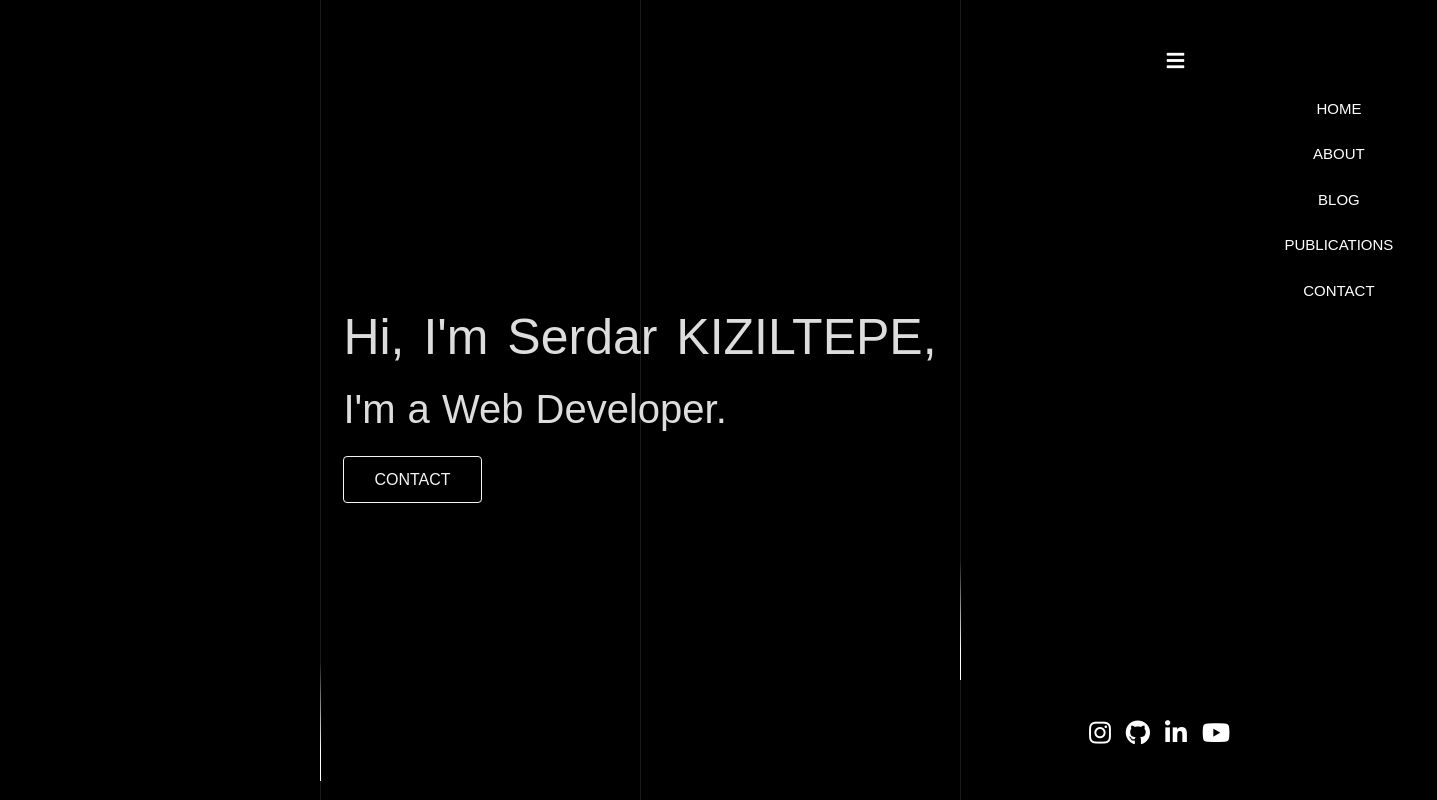
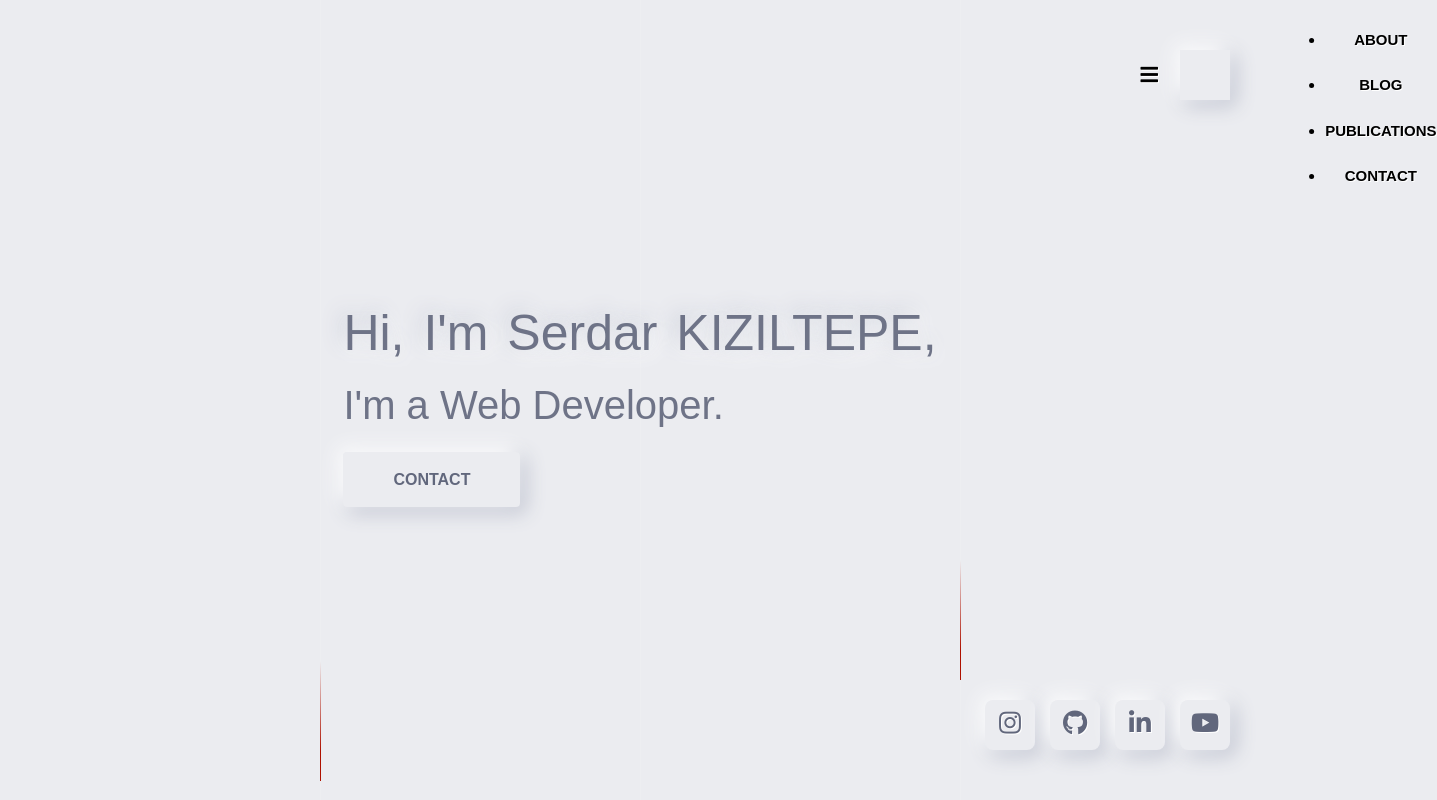
Before and after one commit to serdarkiziltepe/personal-website, a Nuxt app: page / in a window 1280 px wide. Shown: the whole page, 1437 px wide, since content can reach past the window. Built offline with nearby package versions, Linux system fonts and the light colour scheme.

Commit message:
Genelral Fix and blog page

```diff
--- a/components/Header.vue
+++ b/components/Header.vue
@@ -47,14 +47,14 @@
           content: "Coming Soon";
           position: absolute;
           left: -100%;
-          color: white;
+          color: black;
           font-weight: 100;
           padding: 2px;
           font-size: 12px;
         }
       }
       a {
-        color: white;
+        color: black;
         text-decoration: none;
         list-style: none;
         font-size: 15px;
@@ -74,17 +74,34 @@
   text-align: center;
   margin-bottom: 20px;
   cursor: pointer;
+
+  background-color: #ebecf0;
+  text-shadow: 1px 1px 0 white;
+
+  box-shadow: -5px -5px 20px white, 5px 5px 20px #babecc;
+  transition: all 0.2s ease-in-out;
+  cursor: pointer;
+  font-weight: 600;
+
+  height: 50px;
+  width: 50px;
+
+  display: flex;
+  justify-content: center;
+  align-items: center;
+
   i {
-    color: white;
+    color: black;
     font-size: 20px;
   }
 }
 
-.open-menu:hover {
-  .primary-menu {
-    transform: translateX(0%);
-    animation: 4s appear;
-    transition: 1s;
-  }
-}
+// .open-menu:hover {
+//   .primary-menu {
+//     display: none;
+//     transform: translateX(0%);
+//     animation: 4s appear;
+//     transition: 1s;
+//   }
+// }
 </style>
--- a/layouts/default.vue
+++ b/layouts/default.vue
@@ -37,12 +37,6 @@ html {
   // font-family: "Rasa", serif;
   font-family: "Varela Round", sans-serif;
   font-size: 16px;
-  word-spacing: 1px;
-  -ms-text-size-adjust: 100%;
-  -webkit-text-size-adjust: 100%;
-  -moz-osx-font-smoothing: grayscale;
-  -webkit-font-smoothing: antialiased;
-  box-sizing: border-box;
 }
 
 *,
@@ -52,61 +46,45 @@ html {
   margin: 0;
 }
 
-.button--green {
+$color-bg: #ebecf0;
+$white: #ffffff;
+$black: #000;
+$soft-gray: #61677c;
+$red: #ae1100;
+
+$primary-text-color: #a3b1c6;
+
+a {
+  text-decoration: none;
+}
+
+body {
+  width: 100%;
+  height: 100%;
+  background-color: $color-bg;
+  line-height: 1.6;
+  position: relative;
+}
+
+.button-green {
   display: inline-block;
   border-radius: 4px;
-  border: 1px solid #3b8070;
-  color: #3b8070;
+  color: $soft-gray;
   text-decoration: none;
-  padding: 10px 30px;
-}
-
-.button--white {
-  display: inline-block;
-  border-radius: 4px;
-  border: 1px solid #f5f5f5;
-  color: #f5f5f5;
-  text-decoration: none;
-  padding: 10px 30px;
-}
-
-.button--green:hover {
-  color: #fff;
-  background-color: #3b8070;
-}
-
-.button--grey {
-  display: inline-block;
-  border-radius: 4px;
-  border: 1px solid #35495e;
-  color: #35495e;
-  text-decoration: none;
-  padding: 10px 30px;
-  margin-left: 15px;
-}
-
-.button--grey:hover {
-  color: #fff;
-  background-color: #35495e;
+  font-weight: bold;
+  padding: 15px 50px;
+  box-shadow: -5px -5px 20px white, 5px 5px 20px #babecc;
+  transition: all 0.2s ease-in-out;
+  &:hover {
+    box-shadow: -2px -2px 5px white, 2px 2px 5px #babecc;
+  }
 }
 
 .container {
-  height: 100vh;
   max-width: 1234px;
   margin-left: auto;
   margin-right: auto;
   width: 95%;
-}
-
-body {
-  display: table;
-  width: 100%;
-  height: 100%;
-  background-color: black;
-  color: #000;
-  line-height: 1.6;
-  position: relative;
-  overflow: hidden;
 }
 
 .lines {
@@ -137,8 +115,8 @@ body {
       background: linear-gradient(
         to bottom,
         rgba(255, 255, 255, 0) 0%,
-        #ffffff 75%,
-        #ffffff 100%
+        $red 75%,
+        $red 100%
       );
       animation: run 7s 0s infinite;
       animation-fill-mode: forwards;
@@ -168,22 +146,45 @@ body {
   }
 }
 
-$white: #ffffff;
-
 .social-media {
   position: absolute;
   bottom: 50px;
   right: 50px;
   animation: 4s appear;
-  a {
-    margin-right: 15px;
 
-    &:last-child {
-      margin-right: 0;
-    }
-    i {
-      color: $white;
-      font-size: 25px;
+  ul {
+    display: grid;
+    grid-template-columns: 1fr 1fr 1fr 1fr;
+    gap: 15px;
+
+    li {
+      background-color: #ebecf0;
+      text-shadow: 1px 1px 0 white;
+
+      box-shadow: -5px -5px 20px white, 5px 5px 20px #babecc;
+      transition: all 0.2s ease-in-out;
+      cursor: pointer;
+      font-weight: 600;
+
+      height: 50px;
+      width: 50px;
+
+      display: flex;
+      align-items: center;
+      justify-content: center;
+
+      border-radius: 8px;
+
+      &:hover {
+        box-shadow: -2px -2px 5px white, 2px 2px 5px #babecc;
+      }
+
+      a {
+        i {
+          color: #61677c;
+          font-size: 25px;
+        }
+      }
     }
   }
 }
--- a/pages/blog.vue
+++ b/pages/blog.vue
@@ -1,18 +1,45 @@
 <template>
   <div class="container">
-    <Header />
+    <!-- <Header /> -->
+    <div class="blog">
+      <article>
+        <h1>Neomorphic Design</h1>
+        <p>Lorem ipsum dolor sit amet consectetur adipisicing elit. Quibusdam, facere. Harum cupiditate accusantium omnis consequatur. Facilis expedita illum quibusdam repellat debitis a suscipit aliquid nesciunt harum. Eos delectus at quae?</p>
+      </article>
 
-    <div>
-      <Logo />
-      <h1 class="title">Hakımda Sayfası</h1>
-      <h2 class="subtitle">Personal Landing Page</h2>
-      <div class="links">
-        <a href="https://nuxtjs.org/" target="_blank" class="button--green">Documentation</a>
-        <a href="https://github.com/nuxt/nuxt.js" target="_blank" class="button--grey">GitHub</a>
-      </div>
+      <article>
+        <h1>Neomorphic Design</h1>
+        <p>Lorem ipsum dolor sit amet consectetur adipisicing elit. Quibusdam, facere. Harum cupiditate accusantium omnis consequatur. Facilis expedita illum quibusdam repellat debitis a suscipit aliquid nesciunt harum. Eos delectus at quae?</p>
+      </article>
+
+      <article>
+        <h1>Neomorphic Design</h1>
+        <p>Lorem ipsum dolor sit amet consectetur adipisicing elit. Quibusdam, facere. Harum cupiditate accusantium omnis consequatur. Facilis expedita illum quibusdam repellat debitis a suscipit aliquid nesciunt harum. Eos delectus at quae?</p>
+      </article>
+
+      <article>
+        <h1>Neomorphic Design</h1>
+        <p>Lorem ipsum dolor sit amet consectetur adipisicing elit. Quibusdam, facere. Harum cupiditate accusantium omnis consequatur. Facilis expedita illum quibusdam repellat debitis a suscipit aliquid nesciunt harum. Eos delectus at quae?</p>
+      </article>
+
+      <article>
+        <h1>Neomorphic Design</h1>
+        <p>Lorem ipsum dolor sit amet consectetur adipisicing elit. Quibusdam, facere. Harum cupiditate accusantium omnis consequatur. Facilis expedita illum quibusdam repellat debitis a suscipit aliquid nesciunt harum. Eos delectus at quae?</p>
+      </article>
+
+      <article>
+        <h1>Neomorphic Design</h1>
+        <p>Lorem ipsum dolor sit amet consectetur adipisicing elit. Quibusdam, facere. Harum cupiditate accusantium omnis consequatur. Facilis expedita illum quibusdam repellat debitis a suscipit aliquid nesciunt harum. Eos delectus at quae?</p>
+      </article>
+
+      <article>
+        <h1>Neomorphic Design</h1>
+        <p>Lorem ipsum dolor sit amet consectetur adipisicing elit. Quibusdam, facere. Harum cupiditate accusantium omnis consequatur. Facilis expedita illum quibusdam repellat debitis a suscipit aliquid nesciunt harum. Eos delectus at quae?</p>
+      </article>
     </div>
   </div>
 </template>
+
 
 <script>
 import Logo from "~/components/Logo.vue";
@@ -26,35 +53,21 @@ export default {
 };
 </script>
 
-<style>
-.container {
-  margin: 0 auto;
-  min-height: 100vh;
-  display: flex;
-  justify-content: center;
-  align-items: center;
-  text-align: center;
-}
+<style lang="scss">
+.blog {
+  display: grid;
+  grid-template-columns: 1fr 1fr 1fr;
+  gap: 100px;
 
-.title {
-  font-family: "Quicksand", "Source Sans Pro", -apple-system, BlinkMacSystemFont,
-    "Segoe UI", Roboto, "Helvetica Neue", Arial, sans-serif;
-  display: block;
-  font-weight: 300;
-  font-size: 100px;
-  color: #35495e;
-  letter-spacing: 1px;
-}
+  article {
+    box-shadow: -5px -5px 20px white, 5px 5px 20px #babecc;
+    padding: 30px 60px;
 
-.subtitle {
-  font-weight: 300;
-  font-size: 42px;
-  color: #526488;
-  word-spacing: 5px;
-  padding-bottom: 15px;
-}
+    background-color: #ebecf0;
 
-.links {
-  padding-top: 15px;
+    h1 {
+      color: #ae1100;
+    }
+  }
 }
 </style>
--- a/pages/index.vue
+++ b/pages/index.vue
@@ -17,25 +17,35 @@
       <h2 class="subtitle">Hi, I'm Serdar KIZILTEPE,</h2>
       <p>I'm a Web Developer.</p>
       <div class="links">
-        <a href="mailto:serdar.kiziltepe@gmail.com" target="_blank" class="button--white">CONTACT</a>
+        <a href="mailto:serdar.kiziltepe@gmail.com" target="_blank" class="button-green">CONTACT</a>
       </div>
     </div>
     <div class="social-media">
+      <ul>
+        <li>
           <a href="https://www.instagram.com/serdar.kiziltepe/" target="_blank">
             <i class="fab fa-instagram"></i>
           </a>
+        </li>
+        <li>
           <a href="https://github.com/serdarkiziltepe" target="_blank">
             <i class="fab fa-github"></i>
           </a>
+        </li>
+        <li>
           <a href="https://www.linkedin.com/in/serdarkiziltepe/" target="_blank">
             <i class="fab fa-linkedin-in"></i>
           </a>
+        </li>
+        <li>
           <a
             href="https://www.youtube.com/channel/UCOdkumUmsmGM8-0JMlTYt_Q?view_as=subscriber"
             target="_blank"
           >
             <i class="fab fa-youtube"></i>
           </a>
+        </li>
+      </ul>
     </div>
   </div>
 </template>
@@ -79,13 +89,14 @@ export default {
   text-align: left;
   font-weight: 300;
   font-size: 50px;
-  color: #f5f5f5;
+  color: #61677c;
   word-spacing: 5px;
   opacity: 0.9;
+  text-shadow: 5px 5px 20px white, -5px -5px 20px #babecc;
 }
 
 p {
-  color: #f5f5f5;
+  color: #61677c;
   font-size: 40px;
   margin-top: 0;
   opacity: 0.9;
```
Lines whose indentation alone changed are shown as unchanged.
